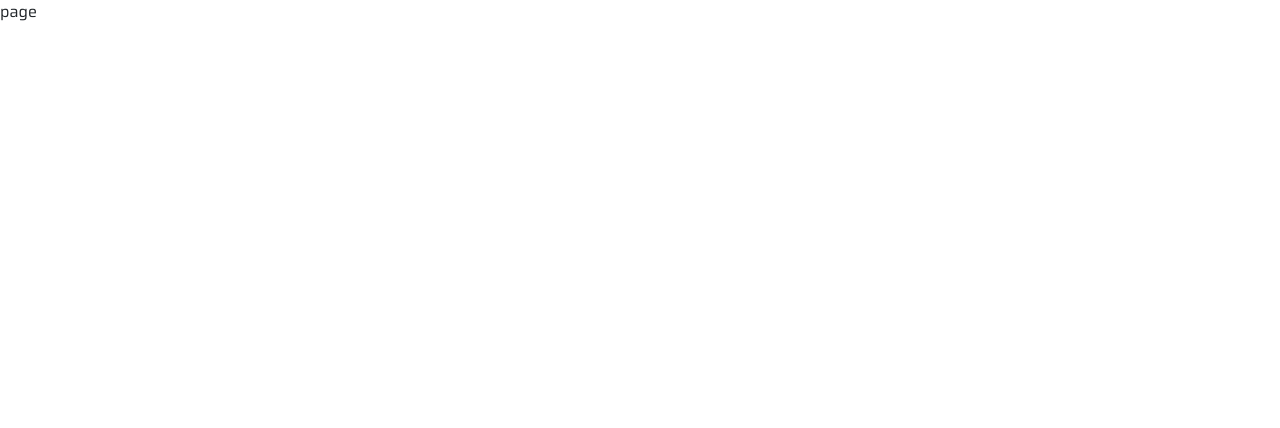
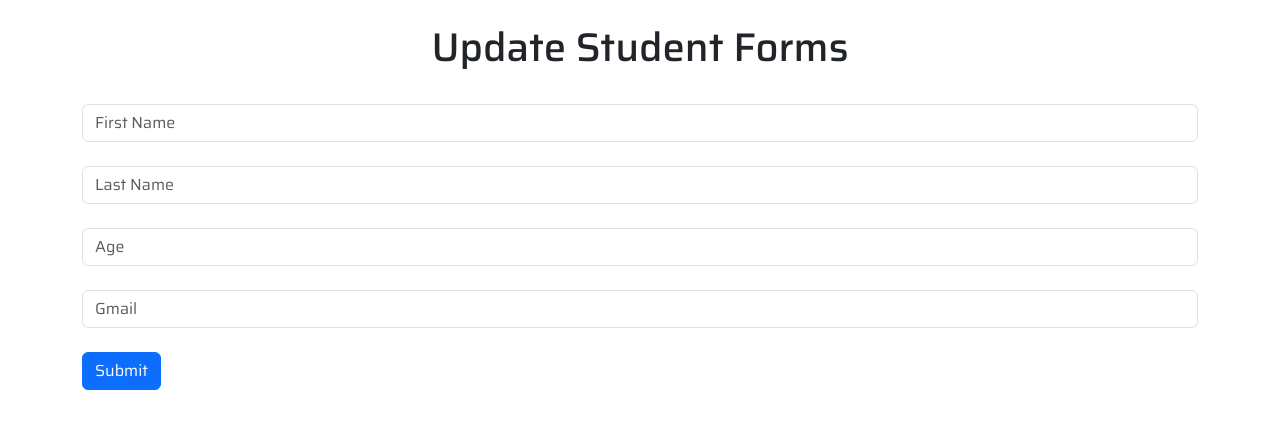
Before and after one commit to Keyur0208/Next-Js, a Next.js app: page /userfetch/1/update in a window 1280 px wide. Shown: the top 428 px of the page. Built offline with nearby package versions, Linux system fonts and the light colour scheme.

Commit message:
MongoDB introduction and How Connet NextJs

```diff
--- a/app/(page)/userfetch/[id]/page.js
+++ b/app/(page)/userfetch/[id]/page.js
@@ -27,6 +27,7 @@
 // }
 
 
+
 import React from 'react'
 
 const page = () => {
--- a/app/(page)/userfetch/[id]/update/page.js
+++ b/app/(page)/userfetch/[id]/update/page.js
@@ -1,73 +1,63 @@
-// "use client"
-// import { useEffect, useState } from "react"
+"use client"
+import { useEffect, useState } from "react"
 
-// export default function update({ params }) {
+export default function update({ params }) {
 
-//     let user_id = params.id;
-//     console.log(user_id);
+    let user_id = params.id;
+    console.log(user_id);
 
-//     const [first_name, setfirst_name] = useState("");
-//     const [last_name, setlast_name] = useState("");
-//     const [age, setage] = useState("");
-//     const [mail, setmail] = useState("");
+    const [first_name, setfirst_name] = useState("");
+    const [last_name, setlast_name] = useState("");
+    const [age, setage] = useState("");
+    const [mail, setmail] = useState("");
 
 
-//     useEffect(() => {
-//         getuserdetails()
-//     }, [])
+    useEffect(() => {
+        getuserdetails()
+    }, [])
 
-//     async function getuserdetails() {
+    async function getuserdetails() {
 
-//         let data = await fetch("http://localhost:3000/api/users/" + user_id);
-//         data = await data.json();;
-//         setfirst_name(data.result.first_name);
-//     }
+        let data = await fetch("http://localhost:3000/api/users/" + user_id);
+        data = await data.json();;
+        setfirst_name(data.result.first_name);
+    }
 
-//     async function update() {
+    async function update() {
 
-//         let data = await fetch("http://localhost:3000/api/users/" + user_id, {
-//             method:"PUT",
-//             body: JSON.stringify({first_name,last_name,age,mail})
-//         });
-//         data = await data.json()
-//         console.log(data);
+        let data = await fetch("http://localhost:3000/api/users/" + user_id, {
+            method:"PUT",
+            body: JSON.stringify({first_name,last_name,age,mail})
+        });
+        data = await data.json()
+        console.log(data);
 
-//         if(data.success)
-//         {
-//             alert("SuccessFull Update Data");
-//         }
-//         else
-//         {
-//             alert("Plz Try Again");
-//         }
-//     };
+        if(data.success)
+        {
+            alert("SuccessFull Update Data");
+        }
+        else
+        {
+            alert("Plz Try Again");
+        }
+    };
 
 
-//     return (
-//         <div className="container" >
-//             <br></br>
-//             <h1 className="text-center" >Update Student Forms</h1>
-//             <br></br>
-//             <input type="text" placeholder="First Name" className="form-control" value={first_name} onChange={(e) => setfirst_name(e.target.value)} required />
-//             <br></br>
-//             <input type="text" placeholder="Last Name" className="form-control" value={last_name} onChange={(e) => setlast_name(e.target.value)} required />
-//             <br></br>
-//             <input type="number" placeholder="Age" className="form-control" value={age} onChange={(e) => setage(e.target.value)} required />
-//             <br></br>
-//             <input type="mail" placeholder="Gmail" className="form-control" value={mail} onChange={(e) => setmail(e.target.value)}
-//                 required />
-//             <br></br>
-//             <input type="submit" value="Submit" className="btn btn-primary  btn-block" onClick={update} />
-//         </div>
-//     )
-// }
-
-import React from 'react'
-
-const page = () => {
-  return (
-    <div>page</div>
-  )
+    return (
+        <div className="container" >
+            <br></br>
+            <h1 className="text-center" >Update Student Forms</h1>
+            <br></br>
+            <input type="text" placeholder="First Name" className="form-control" value={first_name} onChange={(e) => setfirst_name(e.target.value)} required />
+            <br></br>
+            <input type="text" placeholder="Last Name" className="form-control" value={last_name} onChange={(e) => setlast_name(e.target.value)} required />
+            <br></br>
+            <input type="number" placeholder="Age" className="form-control" value={age} onChange={(e) => setage(e.target.value)} required />
+            <br></br>
+            <input type="mail" placeholder="Gmail" className="form-control" value={mail} onChange={(e) => setmail(e.target.value)}
+                required />
+            <br></br>
+            <input type="submit" value="Submit" className="btn btn-primary  btn-block" onClick={update} />
+        </div>
+    )
 }
-
-export default page
--- a/app/api/[...student]/route.js
+++ /dev/null
@@ -1,12 +0,0 @@
-import { NextResponse } from "next/server";
-
-export async function GET(request,contain)
-{
-
-    console.log(contain);
-    const studnetdetails=contain.params.student;
-
-    return(
-        NextResponse.json({result:studnetdetails},{status:200})
-    )
-}
--- /dev/null
+++ b/app/api/products/route.js
@@ -0,0 +1,13 @@
+import { connectionSrt } from "@/lib/db";
+import { Product } from "@/lib/schema/product";
+import mongoose from "mongoose";
+import { NextResponse } from "next/server";
+
+export async function GET()
+{
+    mongoose.connect(connectionSrt)
+    const data = await Product.find();
+    console.log(data);
+
+    return NextResponse.json({result:data})
+}
--- /dev/null
+++ b/lib/db.js
@@ -0,0 +1,3 @@
+const {username,passoword} = process.env;
+
+export const connectionSrt = "mongodb+srv://"+username+":"+passoword+"@cluster0.4brsisv.mongodb.net/productdb?retryWrites=true&w=majority"
--- /dev/null
+++ b/lib/schema/product.js
@@ -0,0 +1,8 @@
+import mongoose from "mongoose";
+
+const productschema = new mongoose.Schema({
+    name:String,
+    email:String
+});
+
+export const Product = mongoose.models.products || mongoose.model("products",productschema)
--- a/package.json
+++ b/package.json
@@ -10,6 +10,7 @@
   },
   "dependencies": {
     "bootstrap": "^5.3.2",
+    "mongoose": "^8.0.3",
     "next": "13.5.6",
     "react": "^18",
     "react-dom": "^18"
```
Also changed, not shown: app/(page)/datafetch/page.js (+44 -33 lines), app/(page)/userfetch/page.js (+36 -36 lines), 1 other file (tests, documents, lock files or other folders).
